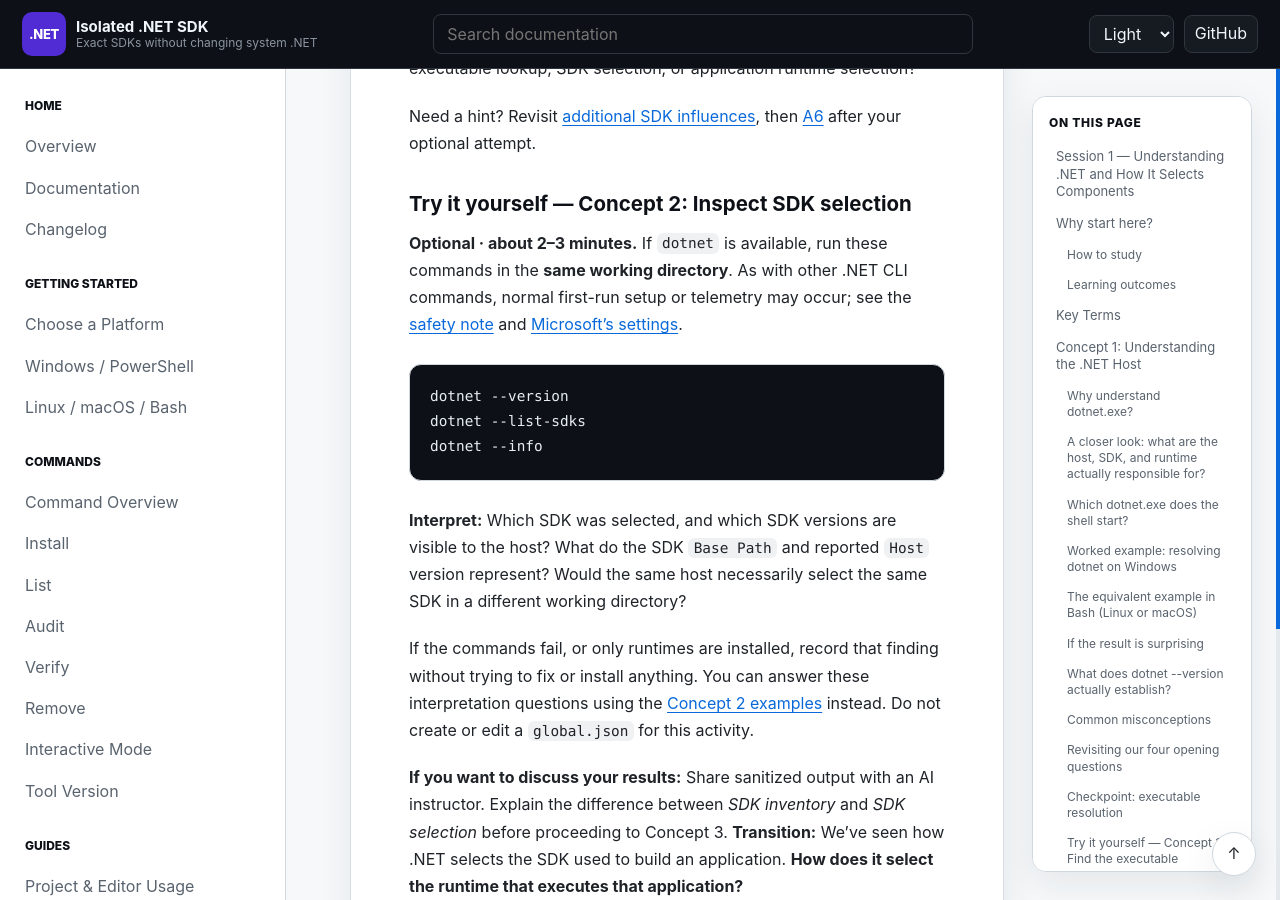
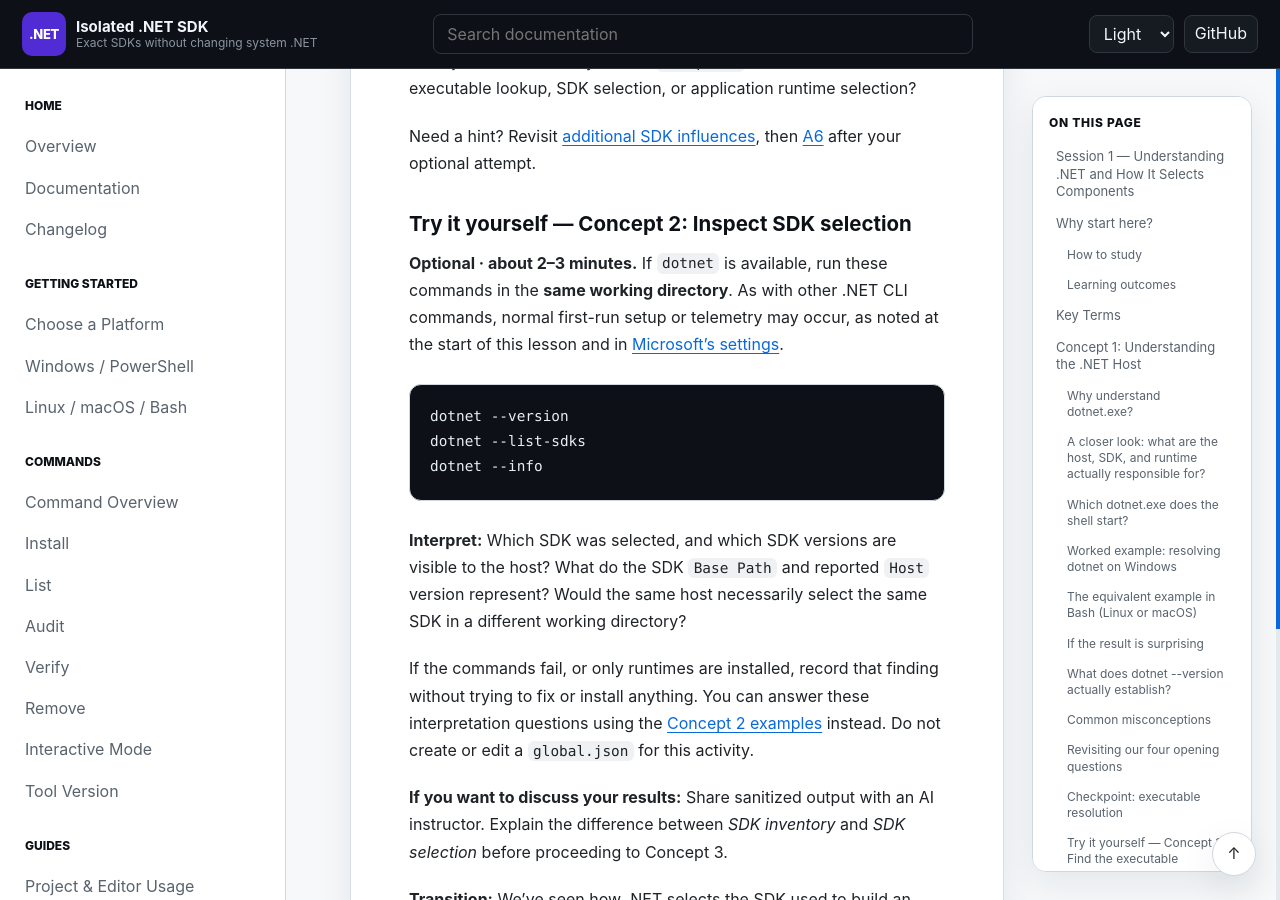
Before and after one commit to infoconex/isolated-dotnet-sdk, a Jekyll site: the page built from docs/training/isolated-dotnet-sdk-session-1-self-paced.md, in a window 1280 px wide and 900 px high, scrolled down 19776 px. Built offline with Jekyll 4.4.1, drawn with Linux system fonts in a browser that asks for light colours; our own code applies the rules of GitHub Pages for plain Markdown files.

Commit message:
docs(training): polish spacing and safety wording around concept exercises

````diff
--- a/docs/training/isolated-dotnet-sdk-session-1-self-paced.md
+++ b/docs/training/isolated-dotnet-sdk-session-1-self-paced.md
@@ -225,6 +225,7 @@ type -a dotnet
 **Interpret:** What type of command appears first? Which executable would your *current shell* launch? Can you conclude that no other `dotnet` executables exist on the computer? A missing command is also a valid finding; no installation is necessary.
 
 **If you want to discuss your results:** Share sanitized output with an AI instructor and explain what it proves before proceeding to Concept 2.
+
 **Transition:** The shell has started the host. **How does .NET now decide which SDK to use?**
 
 ## Concept 2: Understanding How .NET Selects an SDK
@@ -428,7 +429,7 @@ Need a hint? Revisit [additional SDK influences](#additional-influences-to-recog
 
 ### Try it yourself — Concept 2: Inspect SDK selection
 
-**Optional · about 2–3 minutes.** If `dotnet` is available, run these commands in the **same working directory**. As with other .NET CLI commands, normal first-run setup or telemetry may occur; see the [safety note](#why-start-here) and [Microsoft's settings](https://learn.microsoft.com/en-us/dotnet/core/tools/telemetry).
+**Optional · about 2–3 minutes.** If `dotnet` is available, run these commands in the **same working directory**. As with other .NET CLI commands, normal first-run setup or telemetry may occur, as noted at the start of this lesson and in [Microsoft's settings](https://learn.microsoft.com/en-us/dotnet/core/tools/telemetry).
 
 ```text
 dotnet --version
@@ -441,6 +442,7 @@ dotnet --info
 If the commands fail, or only runtimes are installed, record that finding without trying to fix or install anything. You can answer these interpretation questions using the [Concept 2 examples](#a-worked-example) instead. Do not create or edit a `global.json` for this activity.
 
 **If you want to discuss your results:** Share sanitized output with an AI instructor. Explain the difference between *SDK inventory* and *SDK selection* before proceeding to Concept 3.
+
 **Transition:** We've seen how .NET selects the SDK used to build an application. **How does it select the runtime that executes that application?**
 
 ## Concept 3: Understanding Application Runtime Selection
@@ -600,6 +602,7 @@ dotnet --list-runtimes
 **Reflection:** Consider your results from all three optional activities. Which observation describes the shell's executable, which describes SDK selection, and which describes available runtimes? Identify one conclusion the gathered evidence **cannot** justify. You can discuss sanitized results with an AI instructor or use the worked examples if you did not run commands.
 
 **Preserved reference:** The project's [Windows installation observations](windows-dotnet-installation-observations.md) are archived for future review, not assigned reading or an approved walkthrough. You do not need to match their outputs.
+
 ## Answer key and self-assessment
 
 **Use after attempting the questions.** An adequate answer explains the mechanism, not merely the command spelling.
````
